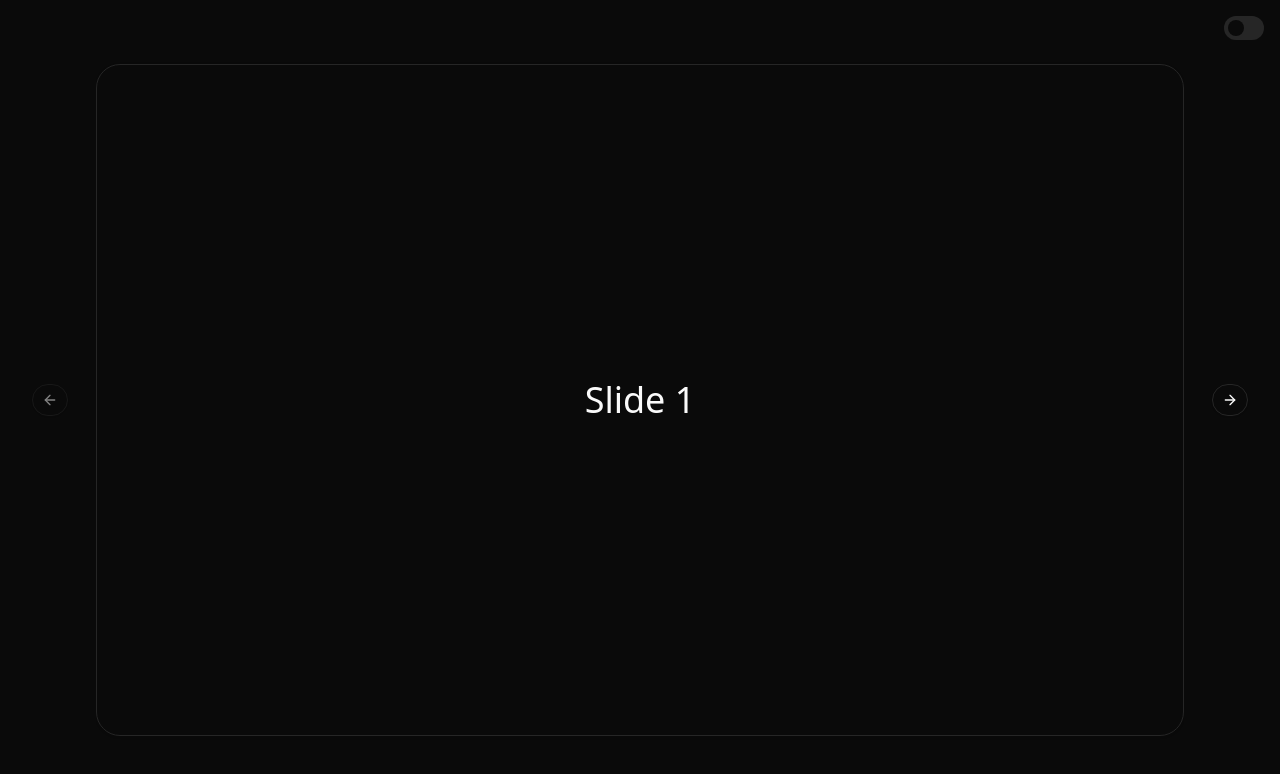
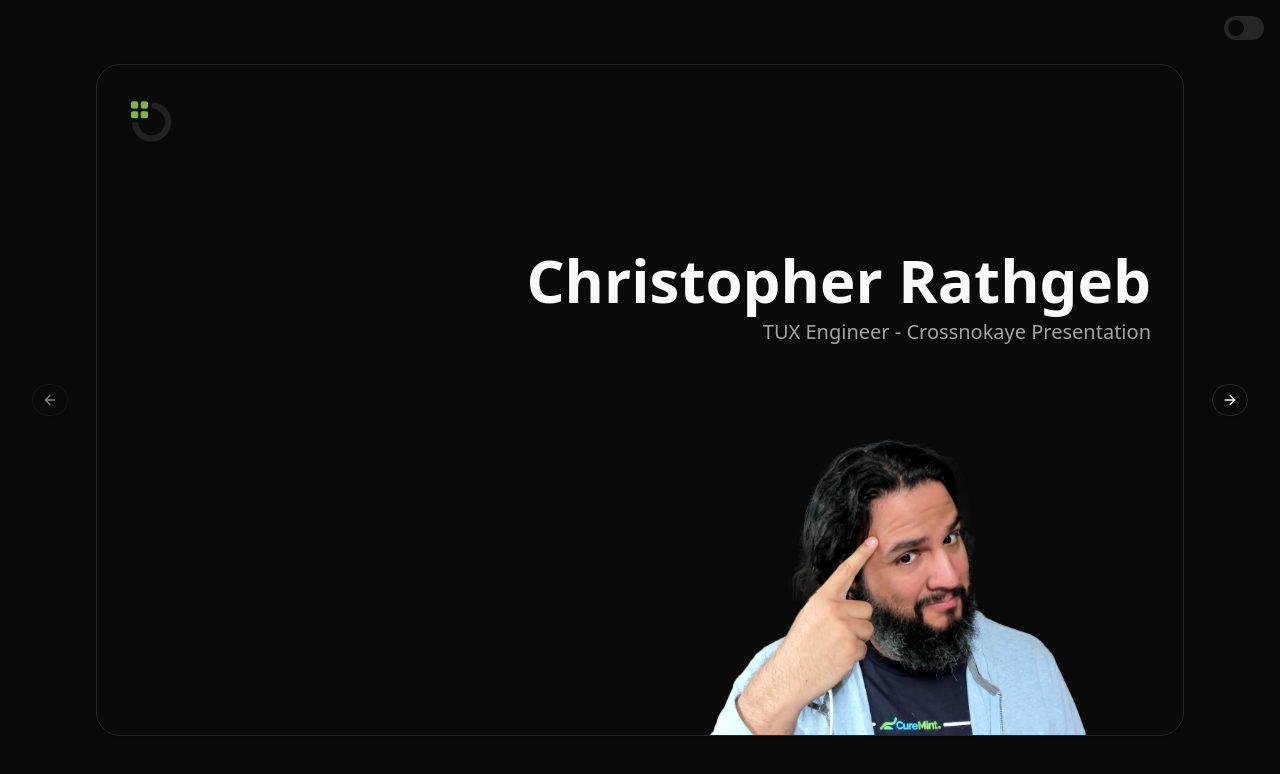
Before and after one commit to crathgeb/experience, a React (Vite) app: page / in a window 1280 px wide. Shown: the top 774 px of the page. Built offline with nearby package versions, Linux system fonts and the light colour scheme.

Commit message:
feat: add slide1

```diff
--- a/src/App.tsx
+++ b/src/App.tsx
@@ -1,8 +1,9 @@
 import './App.css';
 import { ThemeProvider } from './components/theme/theme-provider';
 import { ThemeToggle } from './components/theme/theme-toggle';
-import { FullscreenCarousel } from './components/FullscreenCarousel';
-import { SlideCard } from './components/SlideCard';
+import { FullscreenCarousel } from './components/ui/fullscreen-carousel';
+import { SlideCard } from './components/ui/slide-card';
+import { Slide1 } from './components/slides/Slide1';
 
 function App() {
   return (
@@ -12,7 +13,7 @@ function App() {
           <ThemeToggle />
         </div>
         <FullscreenCarousel>
-          <SlideCard>Slide 1</SlideCard>
+          <Slide1 />
           <SlideCard>Slide 2</SlideCard>
           <SlideCard>Slide 3</SlideCard>
         </FullscreenCarousel>
--- a/src/components/SlideCard.tsx
+++ /dev/null
@@ -1,16 +0,0 @@
-import { Card } from './ui/card';
-import { CarouselItem } from './ui/carousel';
-
-interface SlideCardProps {
-  children: React.ReactNode;
-}
-
-export function SlideCard({ children }: SlideCardProps) {
-  return (
-    <CarouselItem className="basis-full h-screen flex items-center justify-center">
-      <Card className="w-full h-full md:h-[calc(100%-8rem)] flex items-center justify-center rounded-none md:rounded-3xl">
-        <div className="text-4xl">{children}</div>
-      </Card>
-    </CarouselItem>
-  );
-}
--- /dev/null
+++ b/src/components/slides/Slide1.tsx
@@ -0,0 +1,32 @@
+import { SlideCard } from '@/components/ui/slide-card';
+import bigBrained from '@/assets/images/big_brained_transparent.png';
+import ckLogo from '@/assets/images/ck_logo.png';
+
+export function Slide1() {
+  return (
+    <SlideCard>
+      <div className="absolute inset-8 inset-b-0">
+        <div className="relative w-full h-full">
+          <img
+            src={ckLogo}
+            alt="Crossnokaye Logo"
+            className="h-12 w-auto object-contain"
+          />
+          <div className="absolute bottom-0 right-0 flex flex-col items-end">
+            <div className="text-right mb-4">
+              <h1 className="text-6xl font-bold mb-2">Christopher Rathgeb</h1>
+              <p className="text-xl text-muted-foreground">
+                TUX Engineer - Crossnokaye Presentation
+              </p>
+            </div>
+            <img
+              src={bigBrained}
+              alt="Christopher Rathgeb"
+              className="w-[32rem] h-auto object-contain translate-y-8"
+            />
+          </div>
+        </div>
+      </div>
+    </SlideCard>
+  );
+}
--- a/src/components/FullscreenCarousel.tsx
+++ b/src/components/ui/fullscreen-carousel.tsx
@@ -3,7 +3,7 @@ import {
   CarouselContent,
   CarouselNext,
   CarouselPrevious,
-} from './ui/carousel';
+} from './carousel';
 
 interface FullscreenCarouselProps {
   children: React.ReactNode;
--- /dev/null
+++ b/src/components/ui/slide-card.tsx
@@ -0,0 +1,16 @@
+import { Card } from './card';
+import { CarouselItem } from './carousel';
+
+interface SlideCardProps {
+  children: React.ReactNode;
+}
+
+export function SlideCard({ children }: SlideCardProps) {
+  return (
+    <CarouselItem className="basis-full h-screen flex items-center justify-center">
+      <Card className="w-full h-full md:h-[calc(100%-8rem)] flex items-center justify-center rounded-none md:rounded-3xl relative">
+        <div className="w-full h-full relative">{children}</div>
+      </Card>
+    </CarouselItem>
+  );
+}
```
Also changed, not shown: src/assets/images/big_brained_transparent.png (added), src/assets/images/ck_logo.png (added).
